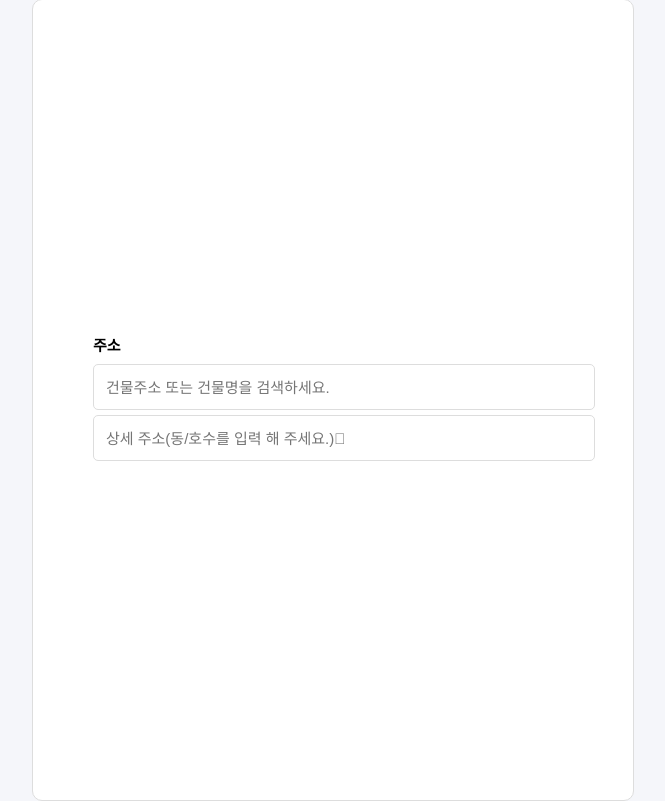
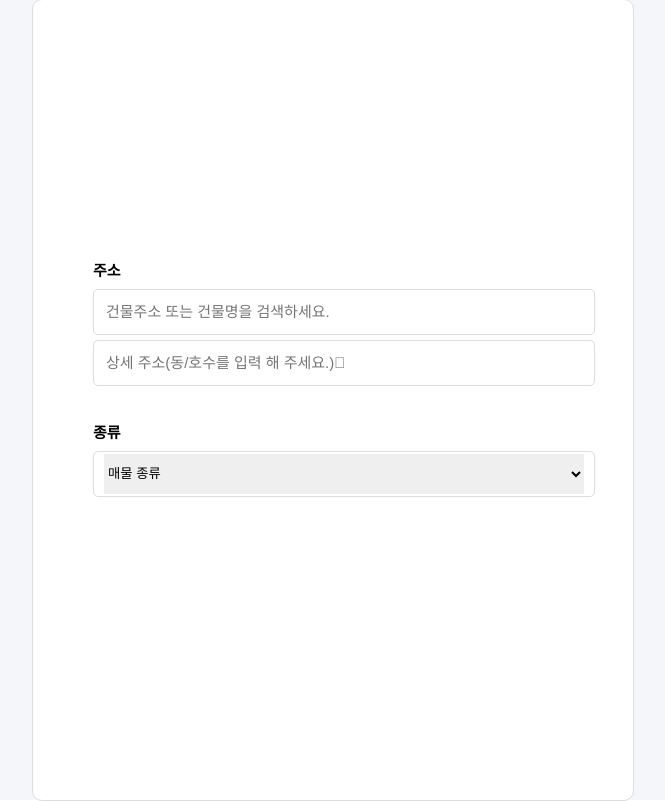
Before and after one commit to sangha-ju/callbus-project, a React (Create React App) app: page /room/register in a window 1280 px wide. Shown: the top 801 px of the page, without its empty margins (307-972 px from the left). Built offline with nearby package versions, Linux system fonts and the light colour scheme.

Commit message:
매물 종류 ui 추가

```diff
--- a/src/App.js
+++ b/src/App.js
@@ -10,7 +10,6 @@ function App() {
       <GlobalStyle />
       <Route path="/" exact={true} component={Home} />
       <Route path="/room/register" exact={true} component={RoomRegisterPage} />
-      <Route path="*" component={Home} />
     </div>
   );
 }
--- a/src/pages/Register/components/AddressBox.js
+++ b/src/pages/Register/components/AddressBox.js
@@ -3,6 +3,7 @@ import styled from "styled-components";
 
 const AdreesSection = styled.div`
   width: 100%;
+  margin-bottom: 40px;
 
   p {
     font-size: 15px;
--- a/src/pages/Register/components/RegisterForm.js
+++ b/src/pages/Register/components/RegisterForm.js
@@ -1,6 +1,7 @@
 import React from "react";
 import styled from "styled-components";
 import AddressBox from "./AddressBox";
+import ResidentialType from "./ResidentialType";
 
 const FormBox = styled.div`
   display: flex;
@@ -27,6 +28,7 @@ function RegisterForm() {
     <FormBox>
       <Form>
         <AddressBox />
+        <ResidentialType />
       </Form>
     </FormBox>
   );
--- /dev/null
+++ b/src/pages/Register/components/ResidentialType.js
@@ -0,0 +1,65 @@
+import React from "react";
+import styled from "styled-components";
+
+const TypeSection = styled.div`
+  width: 100%;
+  margin-bottom: 40px;
+
+  p {
+    font-size: 15px;
+    font-weight: 600;
+    margin-bottom: 10px;
+  }
+`;
+
+const SelectBox = styled.div`
+  width: 100%;
+  height: 40px;
+  padding: 2px 10px;
+  border: 1px solid #dddddd;
+  border-radius: 5px;
+
+  select {
+    width: 100%;
+    height: 100%;
+    border: none;
+    outline: none;
+  }
+`;
+
+function ResidentialType() {
+  const types = [
+    {
+      id: 1,
+      type: "원룸",
+    },
+    {
+      id: 2,
+      type: "투룸",
+    },
+    {
+      id: 3,
+      type: "아파트",
+    },
+    {
+      id: 4,
+      type: "오피스텔",
+    },
+  ];
+
+  return (
+    <TypeSection>
+      <p>종류</p>
+      <SelectBox>
+        <select>
+          <option>매물 종류</option>
+          {types.map((type) => (
+            <option>{type.type}</option>
+          ))}
+        </select>
+      </SelectBox>
+    </TypeSection>
+  );
+}
+
+export default ResidentialType;
```
